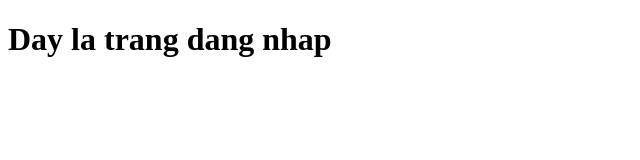
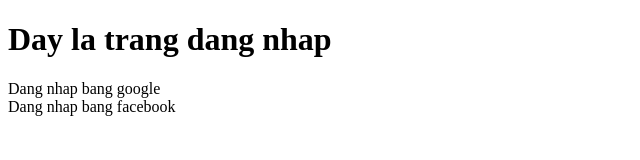
Before and after one commit to NguyenVanAn-200704/bai-13-frontend, a plain HTML site: page login.html in a window 1280 px wide. Shown: the whole page, without its empty margins (0-640 px from the left). Drawn offline with Linux system fonts and the light colour scheme.

Commit message:
Update page login

```diff
--- a/login.html
+++ b/login.html
@@ -7,5 +7,7 @@
 </head>
 <body>
   <h1>Day la trang dang nhap</h1>
+  <div>Dang nhap bang google</div>
+  <div>Dang nhap bang facebook</div>
 </body>
 </html>
```
